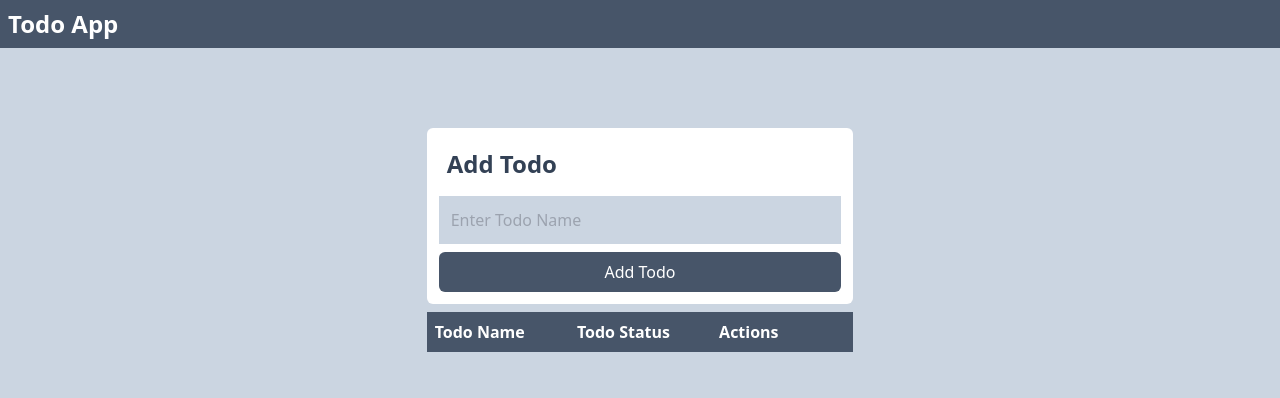
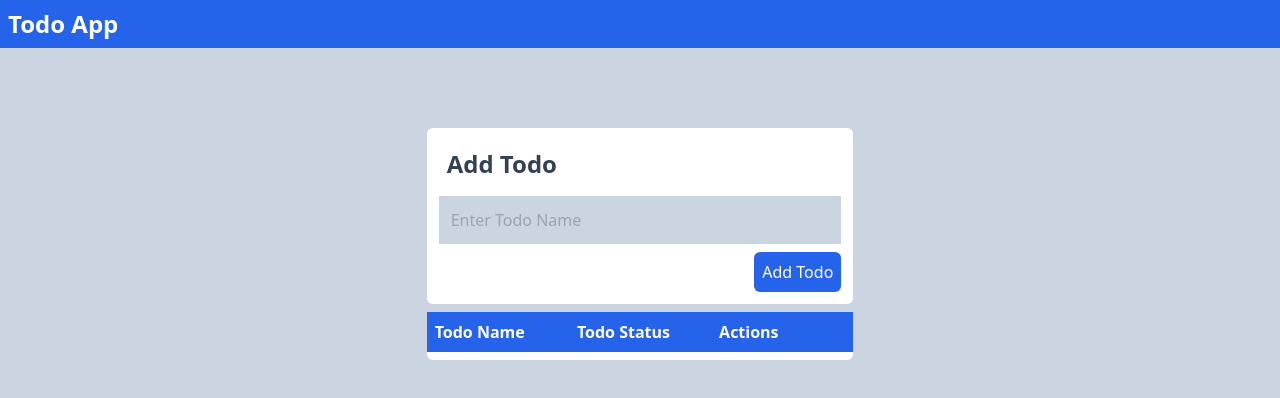
Before and after one commit to Kosisookeke/todo_list, a plain HTML site: page index.html in a window 1280 px wide. Drawn offline with nearby package versions, Linux system fonts and the light colour scheme.

Commit message:
done all

```diff
--- a/index.html
+++ b/index.html
@@ -6,8 +6,8 @@
     <script src="https://cdn.tailwindcss.com"></script>
   </head>
   <body class="bg-slate-300">
-    <h1 class="bg-slate-600 font-bold p-2 text-2xl text-white">Todo App</h1>
-    <div class="flex flex-wrap gap-2 w-1/3 max-md:w-full m-auto mt-20">
+    <h1 class="bg-blue-600 font-bold p-2 text-2xl text-white">Todo App</h1>
+    <div class="flex flex-wrap gap-2 w-1/3 max-md:p-2 max-md:w-full m-auto mt-20">
       <div class="bg-white w-full p-3 rounded-md">
         <h2 class="p-2 text-slate-700 text-2xl font-bold">Add Todo</h2>
         <input
@@ -19,18 +19,18 @@
         <button
         onclick="addTodo()"
           id="addTodo"
-          class="bg-slate-600 text-white w-full p-2 rounded-md"
+          class="bg-blue-600 text-white w-fit ml-auto block p-2 rounded-md"
         >
           Add Todo
         </button>
       </div>
-      <div class="bg-white w-full rounded-md">
-        <div class="columns-3 p-2 bg-slate-600">
+      <div class="bg-white w-full rounded-md ">
+        <div class="columns-3 p-2 bg-blue-600">
           <p class="text-white font-bold">Todo Name</p>
           <p class="text-white font-bold">Todo Status</p>
           <p class="text-white font-bold">Actions</p>
         </div>
-        <div id="todos"></div>
+        <div id="todos" class="p-1"></div>
       </div>
     </div>
     <script>
@@ -41,7 +41,7 @@ function display(data) {
     todosContainer.innerHTML = ""; // Clear the container first
     data.forEach((todo, index) => {
         todosContainer.innerHTML += `
-        <div class="columns-3 p-2 bg-slate-200">
+        <div class="columns-3 p-2">
                 <p class="text-gray-500 font-bold">${todo.name}</p>
                 <p class="text-gray-500 font-bold">${
             todo.status ? "Completed" : "Not Done"
@@ -73,7 +73,6 @@ function editTodo(id) {
         todoToUpdate.status = !todoToUpdate.status;
     }
 
-    // Display the updated todos
     display(todos);
 }
 function addTodo() {
```
